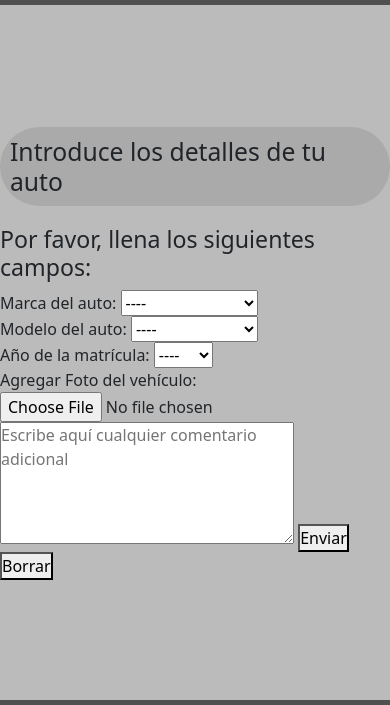
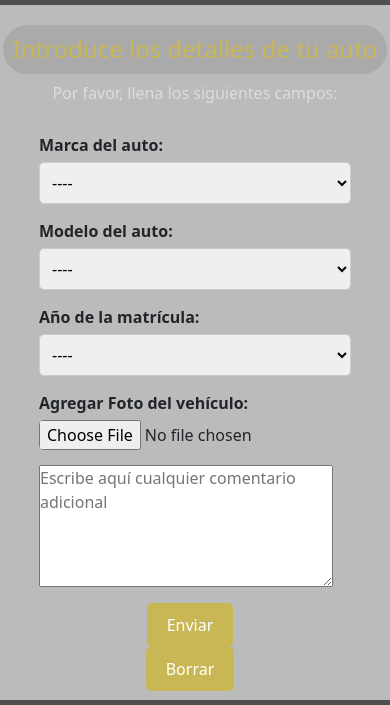
Before and after one commit to Jonanieto/Pre-entrega-3, a plain HTML site: page pages/venta_de _auto.html in a window 390 px wide. Shown: the part 91-796 px from the top of the page. Drawn offline with nearby package versions, Linux system fonts and the light colour scheme; files that its build step writes are made by us from their sources.

Commit message:
Agregar venta de autos

```diff
--- a/estilos/estilos.scss
+++ b/estilos/estilos.scss
@@ -336,7 +336,10 @@ main {
     align-items: center;
     margin-top: 20px;
 
-    .ImgC, .ImgC2, .ImgC3, .ImgC4 {
+    .ImgC,
+    .ImgC2,
+    .ImgC3,
+    .ImgC4 {
         max-width: 100%;
         height: 100%;
     }
@@ -363,7 +366,7 @@ main {
         tr {
             display: grid;
             grid-template-columns: 50% 50%;
-            border: 1px solid #ffffff;
+            border: 1px solid #ddd;
 
             td {
                 padding: 10px;
@@ -378,6 +381,135 @@ main {
             }
         }
     }
+
+    @media screen and (max-width: 1200px) {
+        table {
+            width: 90%;
+        }
+    }
+
+    @media screen and (max-width: 768px) {
+        .hdos {
+            font-size: 20px;
+        }
+
+        .htres {
+            font-size: 14px;
+        }
+    }
+
+    @media screen and (max-width: 480px) {
+        table {
+            width: 100%;
+        }
+
+        .hdos {
+            font-size: 18px;
+
+            .htres {
+                font-size: 12px;
+            }
+        }
+    }
 }
 
 /*Fin de autos */
+
+/*Inicio de ventas*/
+.Po {
+    display: flex;
+    flex-direction: column;
+    align-items: center;
+    margin-top: 20px;
+
+    div {
+        margin-bottom: 20px;
+    }
+
+    .hdos {
+        color: #c9b755;
+        font-size: 24px;
+        margin-bottom: 10px;
+        text-align: center;
+    }
+
+    .htres {
+        color: #ddd;
+        font-size: 16px;
+        margin-bottom: 10px;
+        text-align: center;
+    }
+
+    form {
+        width: 80%;
+
+        div {
+            margin-bottom: 15px;
+
+            label {
+                display: block;
+                font-weight: bold;
+                margin-bottom: 5px;
+            }
+
+            select,
+            input[type="file"],
+            textarea {
+                width: 100%;
+                padding: 8px;
+                border-radius: 5px;
+                border: 1px solid #ccc;
+            }
+
+            textarea {
+                resize: vertical;
+            }
+        }
+
+        .Foto input[type="file"] {
+            border: none;
+            padding: 0;
+        }
+
+        .buttons {
+            display: flex;
+            justify-content: flex-start;
+            margin-top: 10px;
+
+            @media screen and (max-width: 768px) {
+                flex-direction: column;
+                align-items: center;
+            }
+
+            .submit,
+            .delete {
+                padding: 10px 20px;
+                border: none;
+                border-radius: 5px;
+                background-color: #c9b755;
+                color: #fff;
+                cursor: pointer;
+                transition: background-color 0.3s ease;
+                margin-right: 10px;
+
+                &:hover {
+                    background-color: #b39c4e;
+                }
+            }
+        }
+
+        @media screen and (max-width: 1200px) {
+            form {
+                width: 90%;
+            }
+        }
+
+        @media screen and (max-width: 768px) {
+            form {
+                width: 100%;
+            }
+        }
+    }
+}
+
+/*Fin de ventas*/
--- a/pages/venta_de _auto.html
+++ b/pages/venta_de _auto.html
@@ -13,7 +13,7 @@
     <link rel="stylesheet" href="https://cdnjs.cloudflare.com/ajax/libs/font-awesome/6.5.1/css/all.min.css"
         integrity="sha512-DTOQO9RWCH3ppGqcWaEA1BIZOC6xxalwEsw9c2QQeAIftl+Vegovlnee1c9QX4TctnWMn13TZye+giMm8e2LwA=="
         crossorigin="anonymous" referrerpolicy="no-referrer" />
-    <link rel="stylesheet" href="../css/estilos.css">
+    <link rel="stylesheet" href="../estilos/estilos.css">
     <link rel="shortcut icon" href="../logo.ico" type="image/x-icon">
     <title>Vender - Ruedas Elegantes</title>
 </head>
@@ -108,11 +108,13 @@
                 <input type="file" id="photo" name="photo">
             </div>
             <textarea id="comentarios" name="comentarios" cols="30" rows="5"
-                placeholder="Escribe aquí cualquier comentario adicional"></textarea>
+            placeholder="Escribe aquí cualquier comentario adicional"></textarea>
+        <div class="buttons">
             <button class="submit" type="submit">Enviar</button>
             <button class="delete" type="reset">Borrar</button>
-        </form>
-    </main>
+        </div>
+    </form>
+</main>
     <footer>
         <div class="footer">
             <a href="https://www.instagram.com/"><i class="fa-brands fa-instagram"></i></a>
```
Also changed, not shown: estilos/estilos.css, 1 other file.
